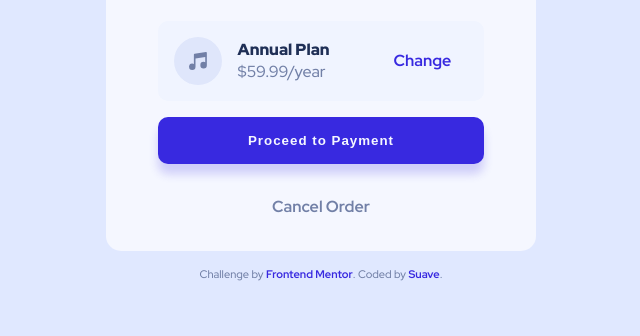
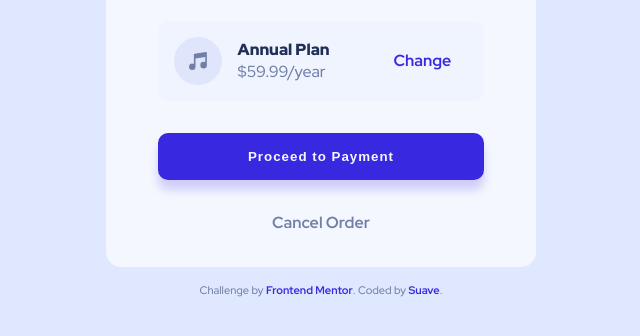
Before and after one commit to suave76/order_summary, a plain HTML site: page index.html in a window 1280 px wide. Shown: the part 458-794 px from the top of the page, without its empty margins (319-959 px from the left). Drawn offline with Linux system fonts and the light colour scheme.

```diff
--- a/styles.css
+++ b/styles.css
@@ -84,7 +84,7 @@
 button {
   display: block;
   width: 20.42575rem;
-  margin: 1rem 0;
+  margin: 2rem 0 1rem;
   padding: 1rem 0;
   background-color: hsl(245, 75%, 52%);
   color: hsl(225, 100%, 98%);
```
